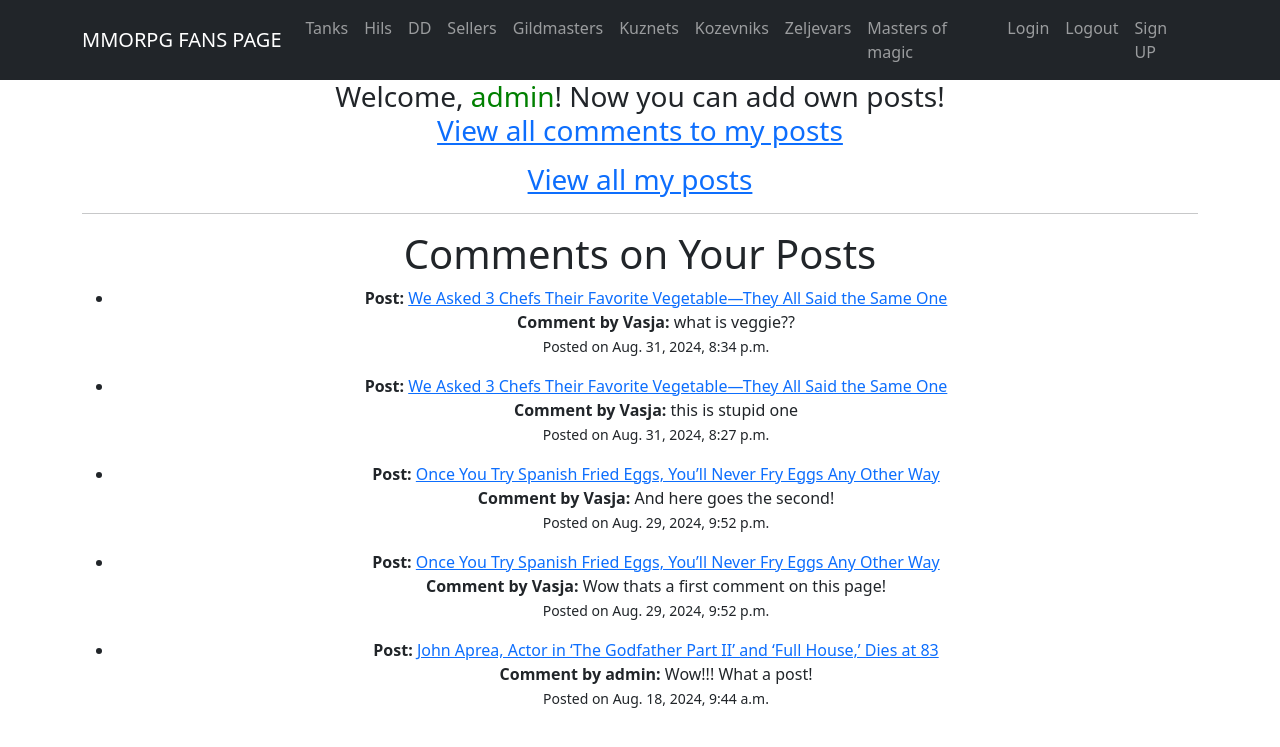
After one commit to Soho36/AdBoard, a Django app: page /my_comments/ in a window 1280 px wide. The commit adds this page. Shown: the top 747 px of the page. Run offline with Django 4.2, Linux system fonts and the light colour scheme; a user stored in the database is signed in; data comes from the database, SQL or seed files in the repository; both versions use the stored data as it was after the commit; some libraries are stand-ins or nearby versions.

Commit message:
comments list private page

```diff
--- a/AdBoard/app/models.py
+++ b/AdBoard/app/models.py
@@ -38,7 +38,7 @@ class Comment(models.Model):
     content = models.TextField()
     created_at = models.DateTimeField(default=timezone.now)
     post = models.ForeignKey(Post, on_delete=models.CASCADE, related_name='comments')
-    author = models.ForeignKey(User, on_delete=models.CASCADE, related_name='comments')
+    author = models.ForeignKey(User, on_delete=models.CASCADE)
 
     def __str__(self):
         return f'Comment by {self.author} on {self.post}'
--- a/AdBoard/app/urls.py
+++ b/AdBoard/app/urls.py
@@ -1,5 +1,6 @@
 from django.urls import path
-from .views import PostsList, PostDetail, PostByCategory, PostCreate, PostUpdate, PostDelete, after_logout
+from .views import (PostsList, PostDetail, PostByCategory, PostCreate, PostUpdate, PostDelete, after_logout,
+                    OwnerCommentsView, OwnerPostsView)
 
 urlpatterns = [
     path('', PostsList.as_view(), name='post_list'),    # post_list in this case is the name of the url pattern
@@ -9,4 +10,6 @@ urlpatterns = [
     path('posts/<int:pk>/update', PostUpdate.as_view(), name='post_update'),
     path('posts/<int:pk>/delete', PostDelete.as_view(), name='post_delete'),
     path('logged_out', after_logout, name='after_logout'),
+    path('my_comments/', OwnerCommentsView.as_view(), name='owner_comments'),
+    path('my_posts/', OwnerPostsView.as_view(), name='owner_posts'),
 ]
--- a/AdBoard/app/views.py
+++ b/AdBoard/app/views.py
@@ -23,6 +23,7 @@ class PostDetail(DetailView):
     def get_context_data(self, **kwargs):
         context = super().get_context_data(**kwargs)
         context['comments'] = self.object.comments.all()
+        # context['posts'] = self.object.posts.all()
         context['form'] = CommentForm()
         return context
 
@@ -79,3 +80,27 @@ class PostDelete(LoginRequiredMixin, PermissionRequiredMixin, DeleteView):
 
 def after_logout(request):
     return render(request, 'logout_confirmation.html')
+
+
+class OwnerCommentsView(LoginRequiredMixin, ListView):
+    model = Comment
+    template_name = 'owner_comments.html'
+    context_object_name = 'comments'
+
+    def get_queryset(self):
+        # Get all posts created by the logged-in user
+        user_posts = Post.objects.filter(author=self.request.user)
+        # Get all comments related to those posts
+        return Comment.objects.filter(post__in=user_posts).order_by('-created_at')
+
+
+class OwnerPostsView(LoginRequiredMixin, ListView):
+    model = Post
+    template_name = 'owner_posts.html'
+    context_object_name = 'posts'
+
+    def get_queryset(self):
+        # Get all posts created by the logged-in user
+        user_posts = Post.objects.filter(author=self.request.user)
+        # Get all comments related to those posts
+        return user_posts
--- a/AdBoard/templates/flatpages/default.html
+++ b/AdBoard/templates/flatpages/default.html
@@ -42,7 +42,8 @@
             <div class="row">
                 <div class="col-lg-12 text-center">
                     <h3>Welcome, {% if user.is_authenticated %}<span style="color: green;">{{ user.username }}</span>! Now you can add own posts!
-
+                        <p><a href="{% url 'owner_comments' %}">View all comments to my posts</a></p>
+                        <p><a href="{% url 'owner_posts' %}">View all my posts</a></p>
                         {% else %}
                             <span style="color: red;">Guest!</span><a class="nav-link" href="{% url 'account_login' %}">Login</a> or <a class="nav-link" href="{% url 'account_signup' %}">Sign UP</a> to edit news!
                         {% endif %}
--- /dev/null
+++ b/AdBoard/templates/owner_comments.html
@@ -0,0 +1,20 @@
+{% extends 'flatpages/default.html' %}
+
+{% block content %}
+    <h1>Comments on Your Posts</h1>
+
+    {% if comments %}
+        <ul>
+            {% for comment in comments %}
+                <li>
+                    <strong>Post: </strong><a href="{% url 'post_detail' comment.post.id %}">{{ comment.post.name }}</a><br>
+                    <strong>Comment by {{ comment.author }}:</strong> {{ comment.content }}<br>
+                    <small>Posted on {{ comment.created_at }}</small>
+                </li>
+            <p></p>
+            {% endfor %}
+        </ul>
+    {% else %}
+        <p>No comments on your posts yet.</p>
+    {% endif %}
+{% endblock %}
--- a/AdBoard/templates/post_detail.html
+++ b/AdBoard/templates/post_detail.html
@@ -7,13 +7,17 @@ Post
 {% block content %}
 <h1>{{ post_detail.name }}</h1>
 <p>{{ post_detail.description }}</p>
+<small><strong>Posted on: </strong>{{ post_detail.published_date }}</small><br>
+<small><strong>Author: </strong>{{ post_detail.author }}</small>
 <hr>
 <h2>Comments</h2>
 {% for comment in comments %}
     <div>
+        <p>
         <strong>{{ comment.author }}</strong> says:
-        <p>{{ comment.content }}</p>
+        {{ comment.content }}<br>
         <small>Posted on {{ comment.created_at }}</small>
+        </p>
     </div>
 {% empty %}
     <p>No comments yet.</p>
```
Also changed, not shown: AdBoard/templates/owner_posts.html (added, +18 -0 lines), AdBoard/db.sqlite3.
